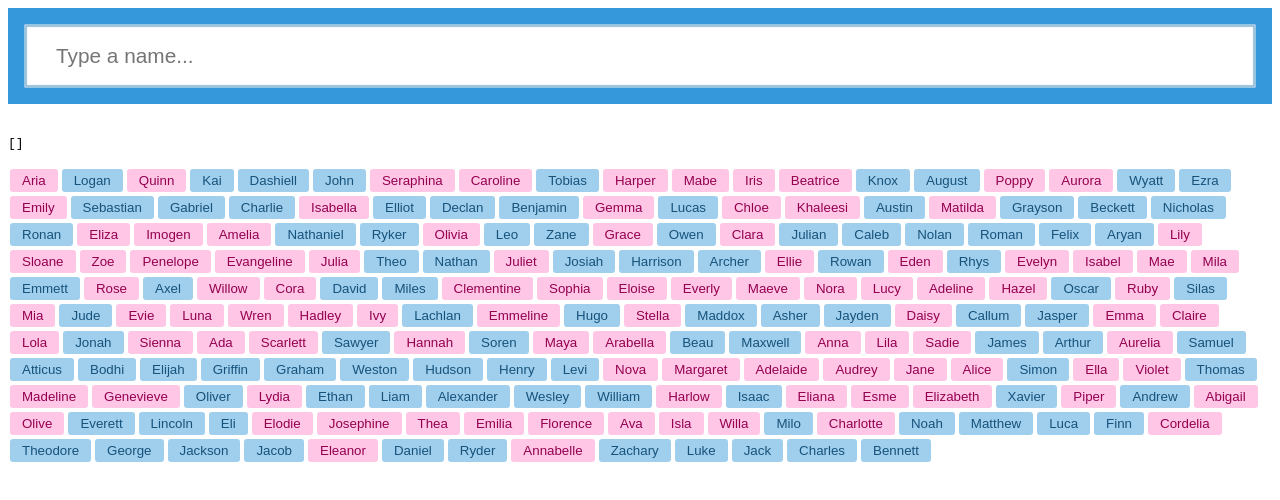
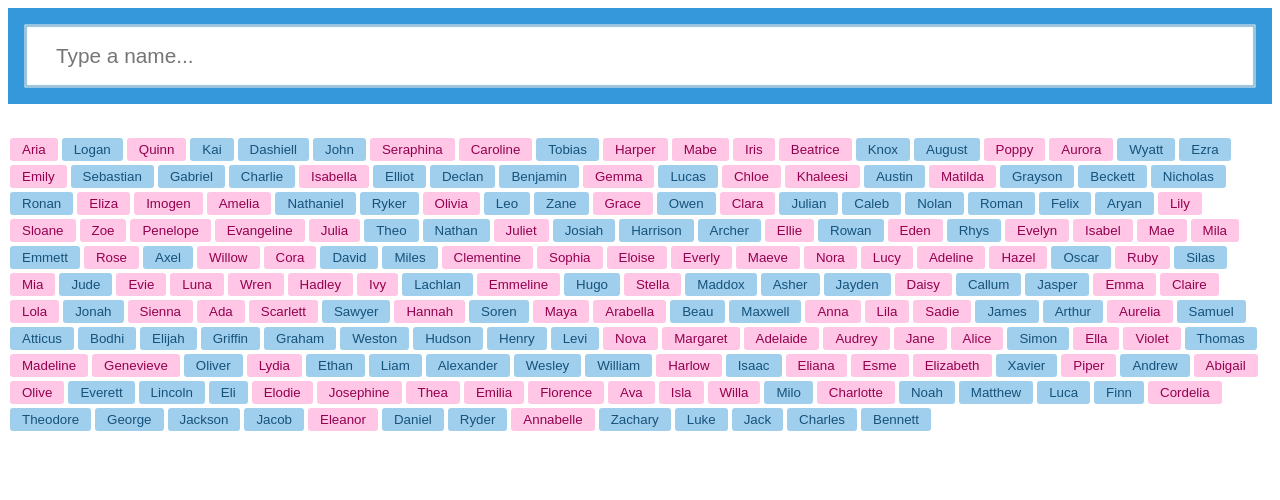
Before and after one commit to whydidIchoosephysics/react-baby-names-2, a React (Create React App) app: page / in a window 1280 px wide. Shown: the top 500 px of the page. Built offline with nearby package versions, Linux system fonts and the light colour scheme.

Commit message:
Shortlist works!

```diff
--- a/src/App.js
+++ b/src/App.js
@@ -15,6 +15,7 @@ function App({names}) {
             searchValue={searchValue}
             setSearchValue={setSearchValue}/>
         <Shortlist
+            names={names}
             shortlist={shortlist}
             setShortlist={setShortlist}/>
         <NamePicker
--- a/src/components/shortlist.js
+++ b/src/components/shortlist.js
@@ -1,7 +1,18 @@
 import React from "react";
 
-export function Shortlist({shortlist, setShortlist}) {
+import { NameList } from "./name-list";
+export function Shortlist({names, shortlist, setShortlist}) {
+
+    const shortListedNames = names.filter((entry) =>
+        shortlist.includes(entry.id));
+
+    function removeFromShortlist(id) {
+        setShortlist(shortlist.filter((entry) => entry !== id));
+    }
+
     return (
-        <pre>{JSON.stringify(shortlist)}</pre>
+        <div className="short-list">
+            <NameList nameList={shortListedNames} onItemClick={removeFromShortlist} />
+        </div>
     );
 }
```
